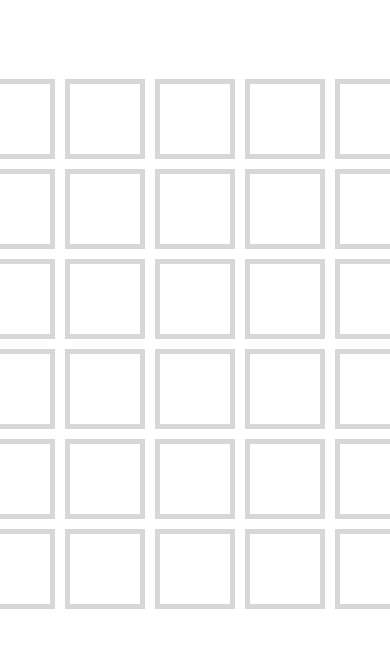
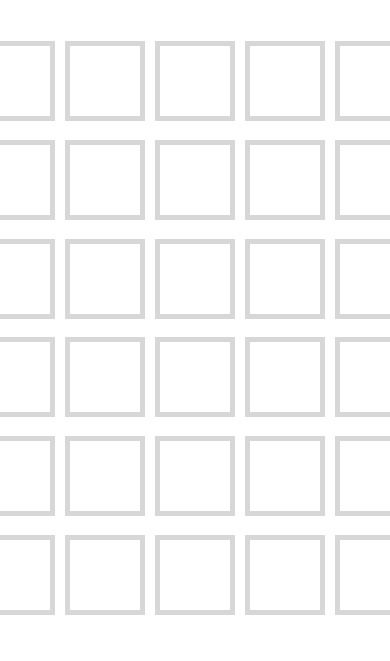
Before and after one commit to wrfmartinez/word-masters, a plain HTML site: page index.html in a window 390 px wide. Shown: the part 199-860 px from the top of the page. Drawn offline with Linux system fonts and the light colour scheme.

Commit message:
Adjust sizing on the grid

```diff
--- a/styles.css
+++ b/styles.css
@@ -21,7 +21,7 @@ body {
 .game-board {
   display: grid;
   justify-content: center;
-  height: 800px;
+  height: 80%;
   border-top: 2px solid black;
   padding-top: 80px;
 }
@@ -64,7 +64,6 @@ body {
   .game-board {
   display: grid;
   justify-content: center;
-  height: 600px;
 }
 
   .col {
```
